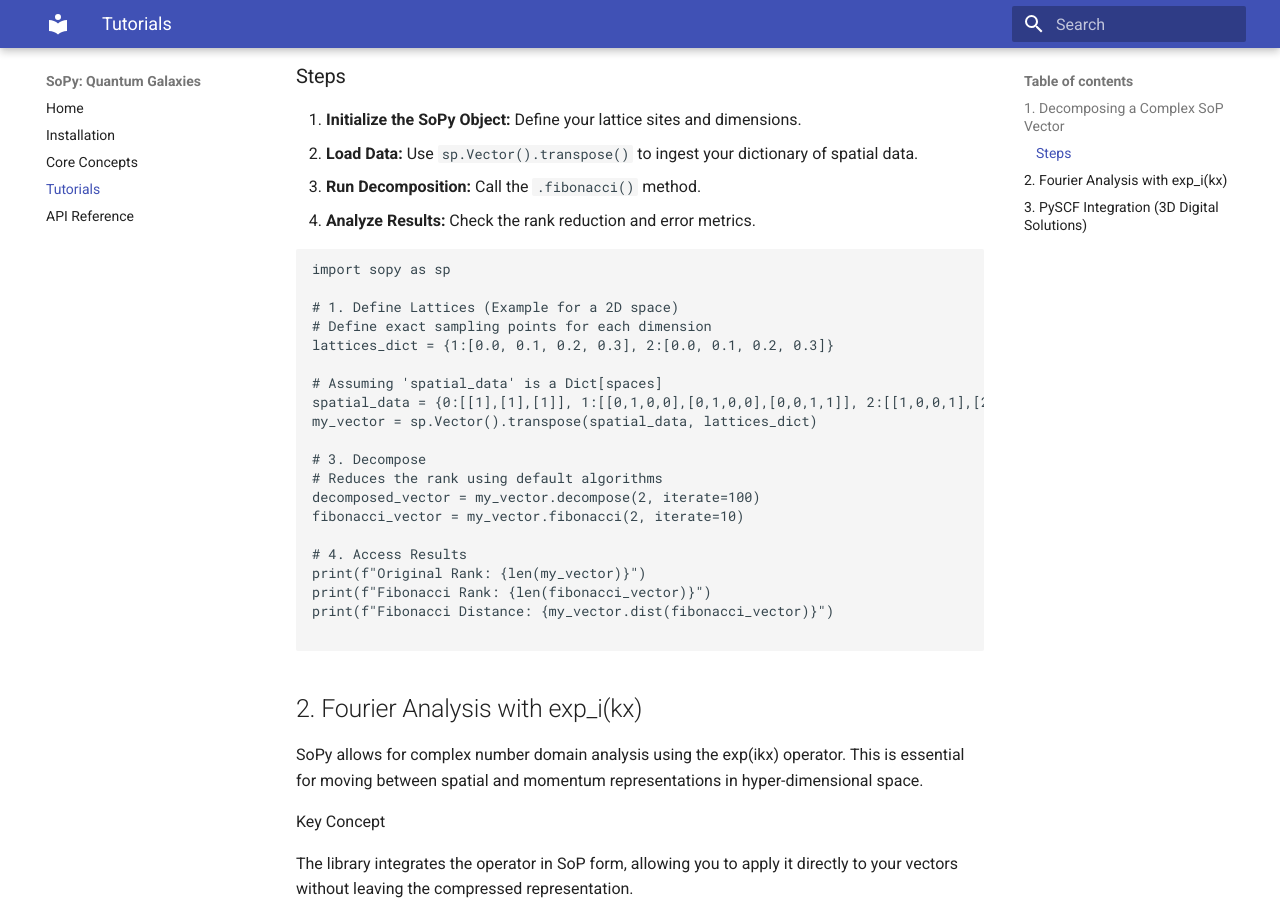
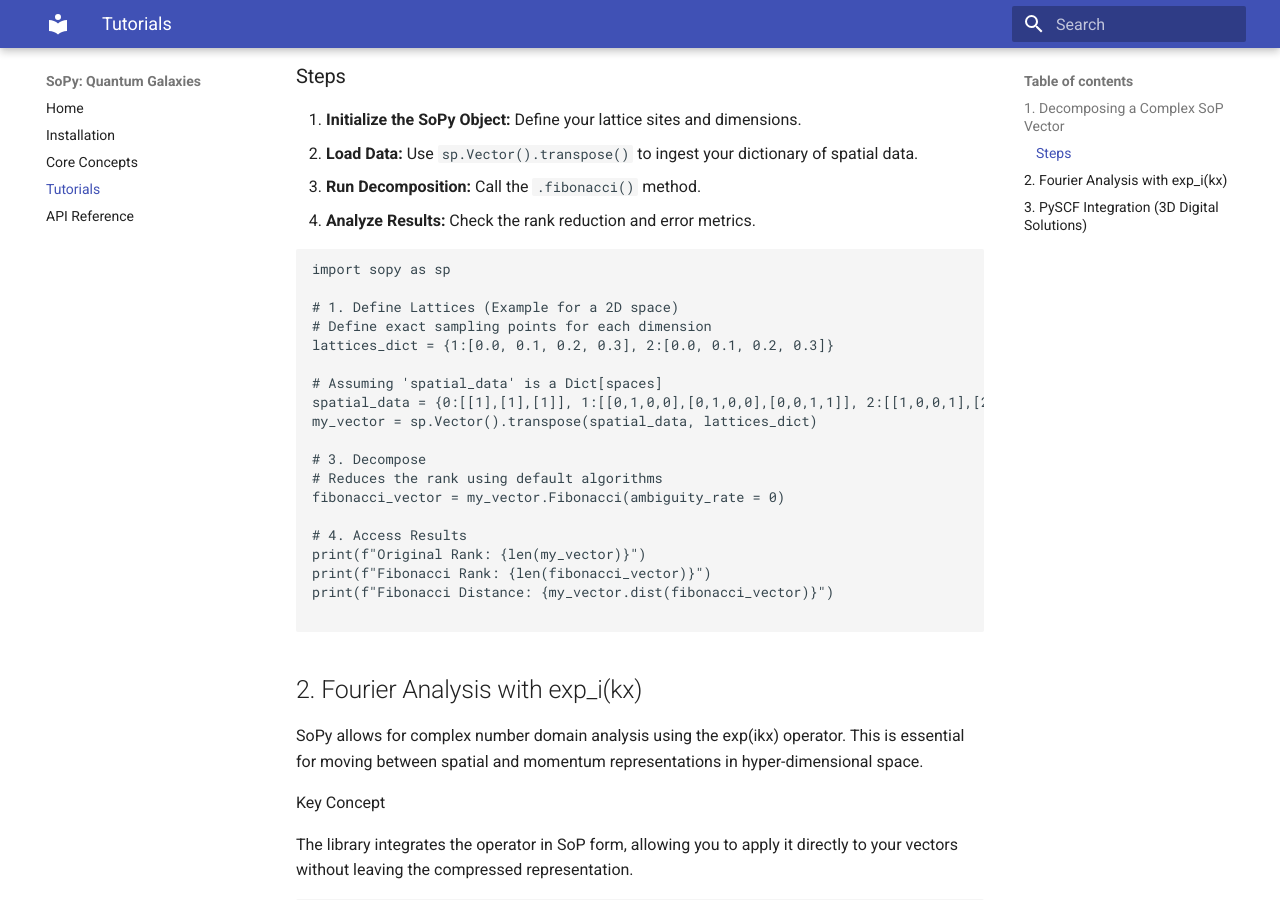
Before and after one commit to QuantumGalaxies/SoPy, an MkDocs documentation site: the page built from docs/tutorials.md, in a window 1280 px wide and 900 px high, scrolled down 370 px. Built offline with MkDocs 1.6.1 and Material for MkDocs 9.7.7, drawn with Linux system fonts in a browser that asks for light colours.

Commit message:
updating examples

```diff
--- a/docs/tutorials.md
+++ b/docs/tutorials.md
@@ -27,8 +27,7 @@ my_vector = sp.Vector().transpose(spatial_data, lattices_dict)
 
 # 3. Decompose
 # Reduces the rank using default algorithms
-decomposed_vector = my_vector.decompose(2, iterate=100)
-fibonacci_vector = my_vector.fibonacci(2, iterate=10)
+fibonacci_vector = my_vector.Fibonacci(ambiguity_rate = 0)
 
 # 4. Access Results
 print(f"Original Rank: {len(my_vector)}")
```
Also changed, not shown: README.md (+1 -1 lines), 6 other files.
